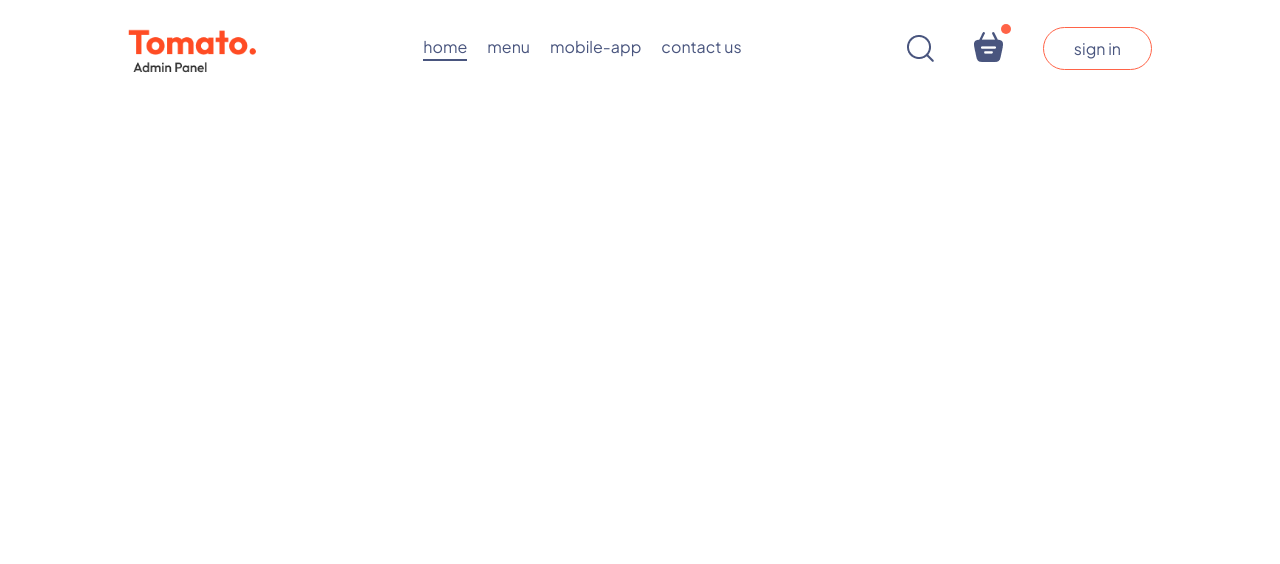
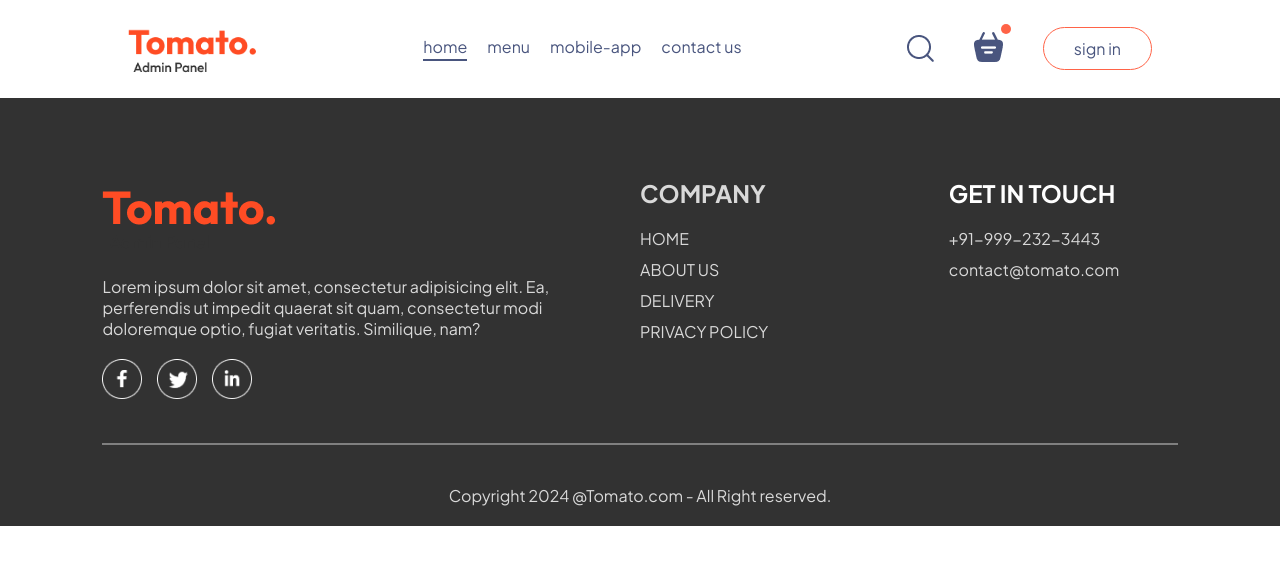
Before and after one commit to Sakshiparihar46/foodDelieveryApp, a React (Vite) app in the folder frontend/: page /placeOrder in a window 1280 px wide. Shown: the top 564 px of the page. Built offline with nearby package versions, Linux system fonts and the light colour scheme.

Commit message:
add footer

```diff
--- a/frontend/src/App.jsx
+++ b/frontend/src/App.jsx
@@ -4,8 +4,10 @@ import { Route,Routes } from 'react-router-dom';
 import Home from './pages/home/home.jsx'
 import Cart from './pages/cart/cart.jsx'
 import PlaceOrder from './pages/placeOrder/placeOrder.jsx';
+import Footer from './components/Footer/footer.jsx';
 function App() {
   return (
+    <>
     <div className='app'>
       <Navbar/>
       <Routes>
@@ -14,6 +16,8 @@ function App() {
       <Route path='/placeOrder' element={<PlaceOrder/>}/>
       </Routes>
     </div>
+    <Footer/>
+    </>
   )
 }
 
--- /dev/null
+++ b/frontend/src/components/Footer/footer.css
@@ -0,0 +1,42 @@
+.footer{
+    color:#d9d9d9;
+    background-color: #323232;
+    display: flex;
+    flex-direction: column;
+    align-items: center;
+    gap: 20px;
+    padding: 20px 8vw;
+    padding-top: 80px;
+}
+.footer-content{
+    width: 100%;
+    display: grid;
+    grid-template-columns:2fr 1fr 1fr;
+    gap: 80px;
+}
+.footer-content-right ,.footer-content-left,.footer-content-center{
+    display:flex;
+    flex-direction: column;
+    align-items:start;
+    gap: 20px;
+}
+.footer-content-right li ,.footer-content-left li,.footer-content-center li{
+    list-style: none;
+    margin-bottom: 10px;
+    cursor: pointer;
+
+}
+.footer-content-right h2 ,.footer-content-left h2{
+    color: white;
+}
+.footer-social-icons img{
+    width: 40px;
+    margin-right: 15px;
+}
+.footer hr{
+    width:100%;
+    height:2px;
+    margin: 20px 0;
+    background-color: grey;
+    border:none;
+}
--- /dev/null
+++ b/frontend/src/components/Footer/footer.jsx
@@ -0,0 +1,39 @@
+import React from 'react';
+import { assets } from '../../assets/assets';
+import './footer.css';
+
+function Footer() {
+  return (
+    <div className='footer' id='footer'>
+      <div className="footer-content">
+        <div className="footer-content-left">
+            <img src={assets.logo} alt="" />
+            <p>Lorem ipsum dolor sit amet, consectetur adipisicing elit. Ea, perferendis ut impedit quaerat sit quam, consectetur modi doloremque optio, fugiat veritatis. Similique, nam?</p>
+            <div className="footer-social-icons">
+                <img src={assets.facebook_icon} alt="" />
+                <img src={assets.twitter_icon} alt="" />
+                <img src={assets.linkedin_icon} alt="" />
+            </div>
+        </div>
+        <div className="footer-content-center">
+            <h2>COMPANY</h2>
+            <ul><li>HOME</li>
+            <li>ABOUT US</li>
+            <li>DELIVERY</li>
+            <li>PRIVACY POLICY</li></ul>
+        </div>
+        <div className="footer-content-right">
+            <h2>GET IN TOUCH</h2>
+            <ul>
+                <li>+91-999-232-3443</li>
+                <li>contact@tomato.com</li>
+            </ul>
+        </div>
+      </div>
+      <hr />
+      <p className="footer-copyright">Copyright 2024 @Tomato.com - All Right reserved.</p>
+    </div>
+  )
+}
+
+export default Footer
```
